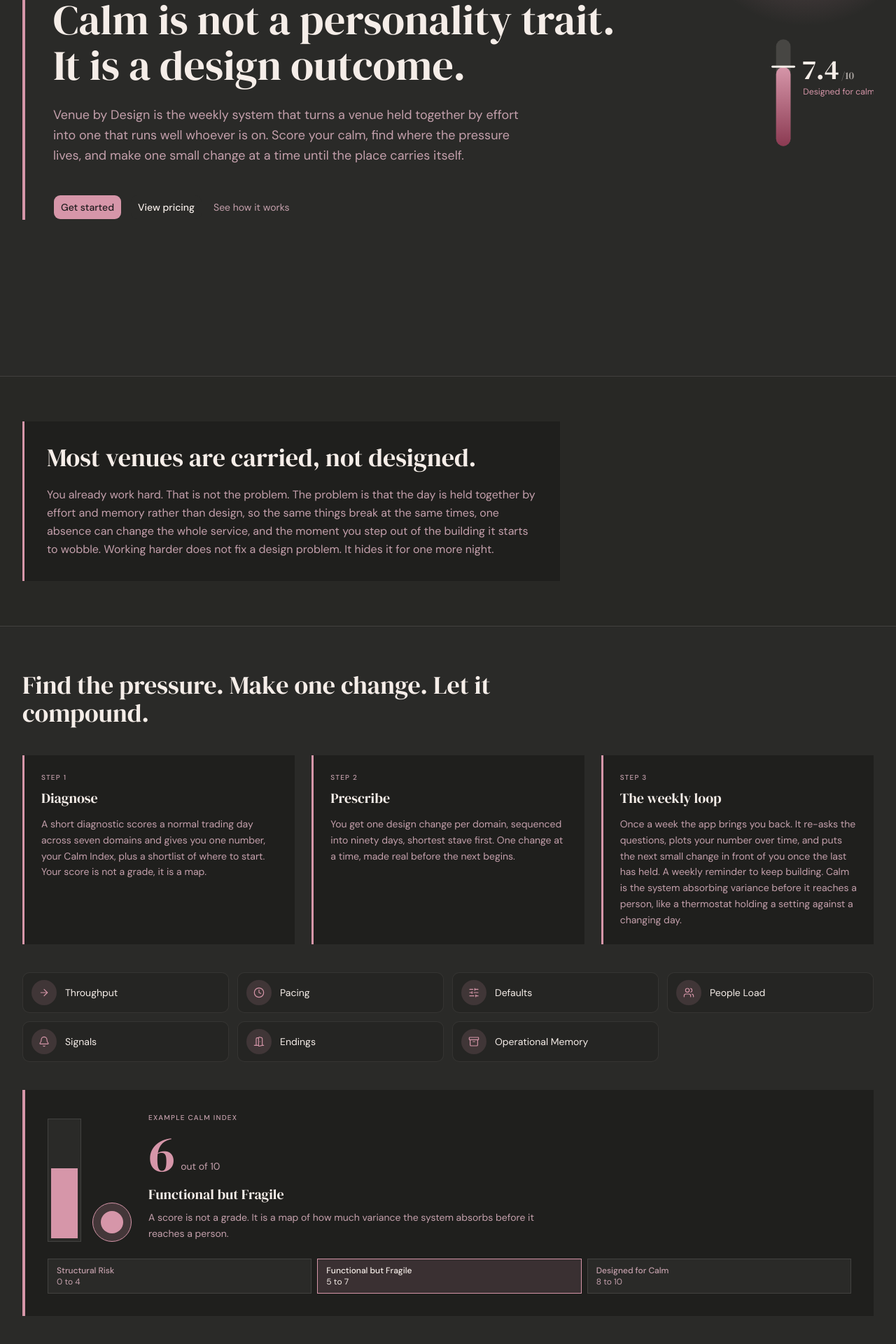
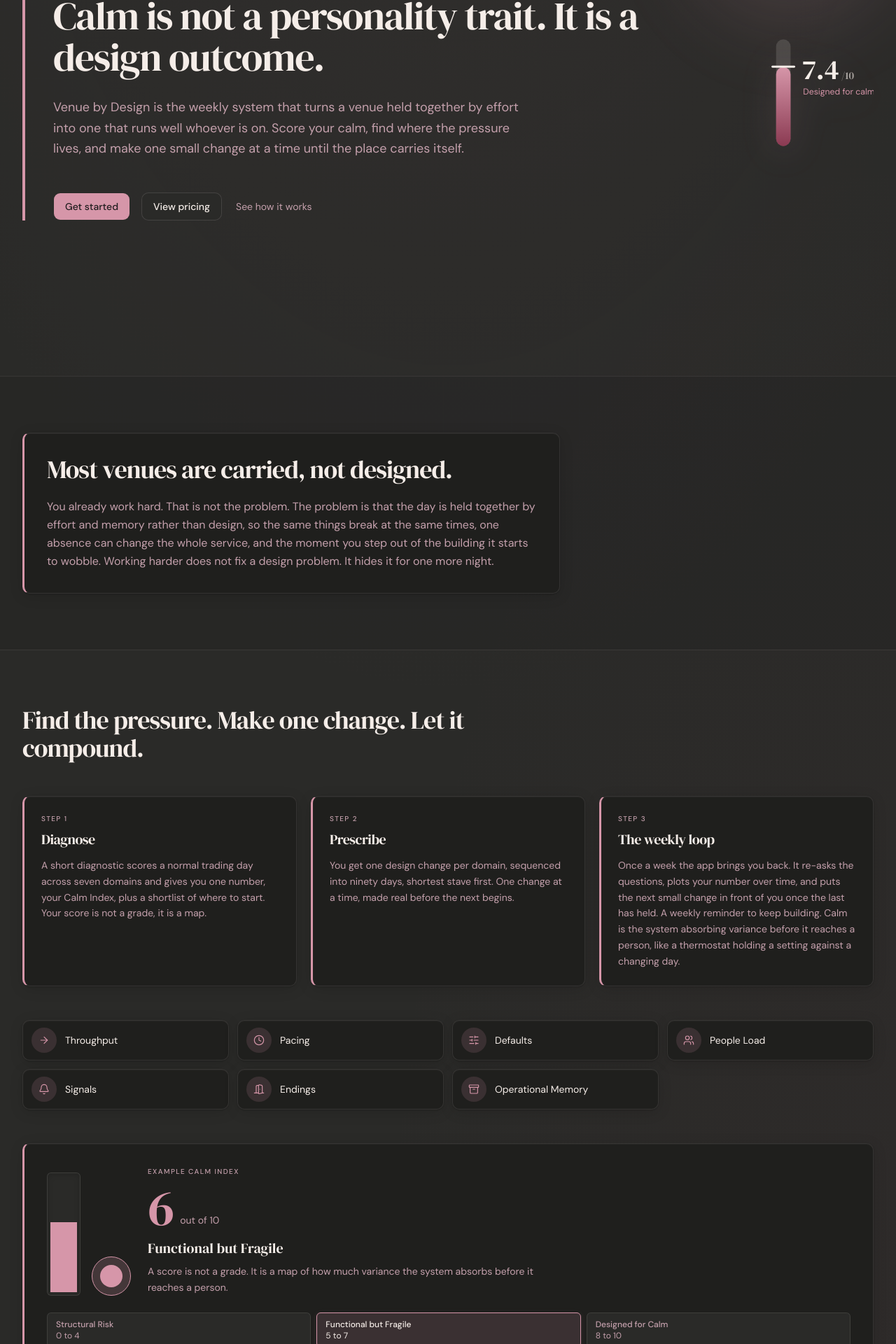
Before and after one commit to FoodGameMedia/venue-by-design, a Next.js app: page / in a window 1280 px wide. Shown: the part 320-2240 px from the top of the page at 70% size. Built offline with nearby package versions, Linux system fonts and the light colour scheme.

Commit message:
Add premium depth and polish to sales and dashboard UI.
Introduce reusable elevation tokens and prescription-card styling so pages feel layered and refined without changing brand colors or copy.

Co-authored-by: Cursor <cursoragent@cursor.com>

```diff
--- a/src/app/globals.css
+++ b/src/app/globals.css
@@ -96,6 +96,15 @@
   --sidebar-accent-foreground: var(--blush);
   --sidebar-border: rgba(245, 237, 232, 0.12);
   --sidebar-ring: var(--rose);
+
+  --card-shadow:
+    0 1px 2px rgba(0, 0, 0, 0.16), 0 4px 20px rgba(0, 0, 0, 0.12),
+    inset 0 1px 0 rgba(245, 237, 232, 0.05);
+  --card-shadow-hover:
+    0 2px 4px rgba(0, 0, 0, 0.18), 0 8px 28px rgba(0, 0, 0, 0.16),
+    inset 0 1px 0 rgba(245, 237, 232, 0.08);
+  --card-border-subtle: rgba(245, 237, 232, 0.1);
+  --card-border-accent: rgba(214, 150, 169, 0.18);
 }
 
 .dark {
@@ -152,3 +161,107 @@
     }
   }
 }
+
+@layer components {
+  .vbd-page-bg {
+    background-image:
+      radial-gradient(ellipse 80% 50% at 50% -20%, rgba(214, 150, 169, 0.06), transparent),
+      radial-gradient(ellipse 60% 40% at 100% 50%, rgba(139, 58, 82, 0.04), transparent);
+  }
+
+  .vbd-section-label {
+    @apply text-[10px] font-medium uppercase tracking-[0.14em] text-muted-foreground;
+  }
+
+  .vbd-section-divider {
+    @apply border-t border-border/60;
+  }
+
+  .vbd-header-bar {
+    @apply border-b border-border/70 bg-card/80 backdrop-blur-md supports-[backdrop-filter]:bg-card/65;
+  }
+
+  .vbd-prescription-card {
+    border-radius: var(--radius-lg);
+    border: 1px solid var(--card-border-subtle);
+    border-left: 3px solid var(--rose);
+    background-color: var(--surface);
+    box-shadow: var(--card-shadow);
+    transition:
+      box-shadow 200ms ease,
+      border-color 200ms ease;
+  }
+
+  .vbd-elevated-card {
+    border-radius: var(--radius-lg);
+    border: 1px solid var(--card-border-subtle);
+    background-color: var(--surface);
+    box-shadow: var(--card-shadow);
+    transition:
+      box-shadow 200ms ease,
+      border-color 200ms ease,
+      transform 200ms ease;
+  }
+
+  .vbd-elevated-card-interactive {
+    cursor: pointer;
+  }
+
+  .vbd-elevated-card-interactive:hover {
+    border-color: var(--card-border-accent);
+    box-shadow: var(--card-shadow-hover);
+    transform: translateY(-1px);
+  }
+
+  .vbd-hero-accent {
+    border-left: 4px solid var(--rose);
+    padding-left: 1.5rem;
+  }
+
+  @media (min-width: 640px) {
+    .vbd-hero-accent {
+      padding-left: 2.5rem;
+    }
+  }
+
+  .vbd-cta {
+    @apply inline-flex shrink-0 cursor-pointer items-center justify-center rounded-lg border border-transparent bg-clip-padding text-sm font-medium whitespace-nowrap outline-none select-none transition-all duration-200 focus-visible:border-ring focus-visible:ring-3 focus-visible:ring-ring/50 active:translate-y-px disabled:pointer-events-none disabled:opacity-50;
+  }
+
+  .vbd-cta-lg {
+    @apply h-10 gap-2 px-4;
+  }
+
+  .vbd-cta-primary {
+    @apply bg-primary text-primary-foreground hover:-translate-y-px hover:opacity-95 hover:shadow-[0_4px_14px_rgba(214,150,169,0.22)];
+  }
+
+  .vbd-cta-outline {
+    @apply border-border bg-background hover:-translate-y-px hover:border-primary/30 hover:bg-muted hover:text-foreground hover:shadow-[0_2px_10px_rgba(0,0,0,0.12)];
+  }
+
+  .vbd-product-card {
+    @apply cursor-pointer rounded-[14px] border border-[#2A2A28]/[0.08] bg-[#F5EDE8] p-6 text-[#2A2A28] shadow-[0_2px_12px_rgba(42,42,40,0.08),inset_0_1px_0_rgba(255,255,255,0.55)] transition-[box-shadow,transform,border-color] duration-200 hover:-translate-y-0.5 hover:border-[#D696A9]/30 hover:shadow-[0_6px_24px_rgba(42,42,40,0.12),inset_0_1px_0_rgba(255,255,255,0.65)] sm:p-8;
+  }
+
+  .vbd-muted-section {
+    @apply bg-card/25;
+  }
+
+  .vbd-chat-bubble-user {
+    @apply ml-auto rounded-xl rounded-br-sm bg-primary px-3.5 py-2.5 text-sm leading-relaxed text-primary-foreground shadow-[0_2px_8px_rgba(214,150,169,0.2)];
+  }
+
+  .vbd-chat-bubble-assistant {
+    @apply mr-auto rounded-xl rounded-bl-sm border border-border/80 bg-background px-3.5 py-2.5 text-sm leading-relaxed text-foreground shadow-[var(--card-shadow)];
+  }
+}
+
+@media (prefers-reduced-motion: reduce) {
+  .vbd-elevated-card-interactive:hover,
+  .vbd-cta-primary:hover,
+  .vbd-cta-outline:hover,
+  .vbd-product-card:hover {
+    transform: none;
+  }
+}
--- a/src/app/page.tsx
+++ b/src/app/page.tsx
@@ -9,19 +9,8 @@ import { SocialProofSection } from "@/components/sales/social-proof-section";
 const DIAGNOSTIC_CTA = "/pricing?diagnostic=required";
 const PRICING_CTA = "/pricing";
 
-const CTA_BASE =
-  "group/button inline-flex shrink-0 cursor-pointer items-center justify-center rounded-lg border border-transparent bg-clip-padding text-sm font-medium whitespace-nowrap transition-colors duration-200 outline-none select-none focus-visible:border-ring focus-visible:ring-3 focus-visible:ring-ring/50 active:translate-y-px disabled:pointer-events-none disabled:opacity-50";
-const CTA_LG = "h-9 gap-1.5 px-2.5";
-const CTA_PRIMARY = "bg-primary text-primary-foreground hover:opacity-95";
-const CTA_OUTLINE =
-  "border-border bg-background hover:bg-muted hover:text-foreground dark:border-input dark:bg-input/30 dark:hover:bg-input/50";
-
 function SectionLabel({ children }: { children: string }) {
-  return (
-    <p className="text-[10px] font-medium uppercase tracking-[0.12em] text-muted-foreground">
-      {children}
-    </p>
-  );
+  return <p className="vbd-section-label">{children}</p>;
 }
 
 function ProductCard({
@@ -34,50 +23,50 @@ function ProductCard({
   body: string;
 }) {
   return (
-    <div className="rounded-[14px] bg-[#F5EDE8] p-6 text-[#2A2A28] sm:p-8">
-      <p className="text-[10px] font-medium uppercase tracking-[0.12em] text-[#2A2A28]/60">
+    <div className="vbd-product-card">
+      <p className="text-[10px] font-medium uppercase tracking-[0.14em] text-[#2A2A28]/55">
         {subtitle}
       </p>
-      <h3 className="mt-2 font-serif text-2xl text-[#2A2A28]">{title}</h3>
-      <p className="mt-3 text-sm leading-relaxed text-[#2A2A28]/80">{body}</p>
+      <h3 className="mt-2 font-serif text-2xl tracking-tight text-[#2A2A28]">{title}</h3>
+      <p className="mt-3 text-sm leading-relaxed text-[#2A2A28]/75">{body}</p>
     </div>
   );
 }
 
 export default function Home() {
   return (
-    <div className="relative min-h-screen w-full bg-background">
+    <div className="vbd-page-bg relative min-h-screen w-full bg-background">
       <PublicHeader />
 
       <main>
         {/* Hero */}
-        <section className="relative isolate overflow-hidden flex min-h-screen flex-col justify-center px-4 py-16 sm:px-6 lg:px-8">
+        <section className="relative isolate flex min-h-screen flex-col justify-center overflow-hidden px-4 py-20 sm:px-6 sm:py-24 lg:px-8">
           <SectionGlow variant="hero" testId="sales-hero-glow" />
-          <div className="flex w-full flex-col items-center gap-10 lg:flex-row lg:items-center lg:justify-between lg:gap-16">
-            <div className="w-full max-w-4xl border-l-4 border-primary pl-6 sm:pl-10">
-              <p className="text-sm text-muted-foreground">For Australian hospitality operators</p>
+          <div className="flex w-full flex-col items-center gap-12 lg:flex-row lg:items-center lg:justify-between lg:gap-20">
+            <div className="vbd-hero-accent w-full max-w-4xl">
+              <p className="vbd-section-label">For Australian hospitality operators</p>
               <h1
-                className="mt-4 font-serif text-4xl leading-[1.08] text-foreground sm:text-5xl lg:text-6xl"
+                className="mt-5 font-serif text-4xl leading-[1.06] tracking-tight text-foreground sm:text-5xl lg:text-[3.5rem] lg:leading-[1.05]"
                 data-testid="sales-hero-headline"
               >
                 Calm is not a personality trait. It is a design outcome.
               </h1>
-              <p className="mt-6 max-w-2xl text-base leading-relaxed text-muted-foreground sm:text-lg">
+              <p className="mt-7 max-w-2xl text-base leading-relaxed text-muted-foreground sm:text-lg sm:leading-relaxed">
                 Venue by Design is the weekly system that turns a venue held together by effort into
                 one that runs well whoever is on. Score your calm, find where the pressure lives, and
                 make one small change at a time until the place carries itself.
               </p>
-              <div className="mt-10 flex flex-col gap-3 sm:flex-row sm:flex-wrap sm:items-center">
+              <div className="mt-12 flex flex-col gap-3 sm:flex-row sm:flex-wrap sm:items-center sm:gap-4">
                 <Link
                   href={DIAGNOSTIC_CTA}
-                  className={`${CTA_BASE} ${CTA_LG} ${CTA_PRIMARY}`}
+                  className="vbd-cta vbd-cta-lg vbd-cta-primary"
                   data-testid="sales-cta-get-started"
                 >
                   Get started
                 </Link>
                 <Link
                   href={PRICING_CTA}
-                  className={`${CTA_BASE} ${CTA_LG} ${CTA_OUTLINE}`}
+                  className="vbd-cta vbd-cta-lg vbd-cta-outline"
                   data-testid="sales-cta-pricing"
                 >
                   View pricing
@@ -96,9 +85,9 @@ export default function Home() {
         </section>
 
         {/* The problem */}
-        <section className="border-t border-border bg-card/20 px-4 py-16 sm:px-6 lg:px-8">
-          <div className="w-full max-w-3xl border-l-[3px] border-primary bg-card p-6 sm:p-8">
-            <h2 className="font-serif text-3xl text-foreground sm:text-4xl">
+        <section className="vbd-section-divider vbd-muted-section px-4 py-20 sm:px-6 lg:px-8">
+          <div className="vbd-prescription-card w-full max-w-3xl p-6 sm:p-8">
+            <h2 className="font-serif text-3xl tracking-tight text-foreground sm:text-4xl">
               Most venues are carried, not designed.
             </h2>
             <p className="mt-5 text-sm leading-relaxed text-muted-foreground sm:text-base">
@@ -112,35 +101,35 @@ export default function Home() {
         </section>
 
         {/* How it works */}
-        <section id="loop" className="border-t border-border px-4 py-16 sm:px-6 lg:px-8">
-          <div className="w-full space-y-10">
+        <section id="loop" className="vbd-section-divider px-4 py-20 sm:px-6 lg:px-8">
+          <div className="w-full space-y-12">
             <div className="max-w-3xl">
-              <h2 className="font-serif text-3xl text-foreground sm:text-4xl">
+              <h2 className="font-serif text-3xl tracking-tight text-foreground sm:text-4xl">
                 Find the pressure. Make one change. Let it compound.
               </h2>
             </div>
 
-            <div className="grid gap-6 lg:grid-cols-3">
-              <div className="border-l-[3px] border-primary bg-card p-6">
+            <div className="grid gap-5 lg:grid-cols-3">
+              <div className="vbd-prescription-card p-6">
                 <SectionLabel>Step 1</SectionLabel>
-                <h3 className="mt-2 font-serif text-xl text-foreground">Diagnose</h3>
+                <h3 className="mt-2 font-serif text-xl tracking-tight text-foreground">Diagnose</h3>
                 <p className="mt-3 text-sm leading-relaxed text-muted-foreground">
                   A short diagnostic scores a normal trading day across seven domains and gives you
                   one number, your Calm Index, plus a shortlist of where to start. Your score is
                   not a grade, it is a map.
                 </p>
               </div>
-              <div className="border-l-[3px] border-primary bg-card p-6">
+              <div className="vbd-prescription-card p-6">
                 <SectionLabel>Step 2</SectionLabel>
-                <h3 className="mt-2 font-serif text-xl text-foreground">Prescribe</h3>
+                <h3 className="mt-2 font-serif text-xl tracking-tight text-foreground">Prescribe</h3>
                 <p className="mt-3 text-sm leading-relaxed text-muted-foreground">
                   You get one design change per domain, sequenced into ninety days, shortest stave
                   first. One change at a time, made real before the next begins.
                 </p>
               </div>
-              <div className="border-l-[3px] border-primary bg-card p-6">
+              <div className="vbd-prescription-card p-6">
                 <SectionLabel>Step 3</SectionLabel>
-                <h3 className="mt-2 font-serif text-xl text-foreground">The weekly loop</h3>
+                <h3 className="mt-2 font-serif text-xl tracking-tight text-foreground">The weekly loop</h3>
                 <p className="mt-3 text-sm leading-relaxed text-muted-foreground">
                   Once a week the app brings you back. It re-asks the questions, plots your number
                   over time, and puts the next small change in front of you once the last has held. A
@@ -154,7 +143,7 @@ export default function Home() {
 
             <CalmThermostat value={6} label="Example Calm Index" />
 
-            <blockquote className="border-l-4 border-accent bg-card p-6 sm:p-8">
+            <blockquote className="vbd-prescription-card border-l-4 border-l-accent p-6 sm:p-8">
               <p className="font-serif text-xl leading-relaxed text-foreground sm:text-2xl">
                 Every change passes one test. Does it hold on the night its author is rostered off?
                 If it needs you in the building, it is not yet a design.
@@ -164,10 +153,10 @@ export default function Home() {
         </section>
 
         {/* What you get */}
-        <section className="border-t border-border bg-card/20 px-4 py-16 sm:px-6 lg:px-8">
-          <div className="w-full space-y-8">
-            <h2 className="font-serif text-3xl text-foreground sm:text-4xl">What you get</h2>
-            <div className="grid gap-6 lg:grid-cols-2">
+        <section className="vbd-section-divider vbd-muted-section px-4 py-20 sm:px-6 lg:px-8">
+          <div className="w-full space-y-10">
+            <h2 className="font-serif text-3xl tracking-tight text-foreground sm:text-4xl">What you get</h2>
+            <div className="grid gap-5 lg:grid-cols-2">
               <ProductCard
                 title="Deep Diagnostic"
                 subtitle="One-time"
@@ -183,10 +172,10 @@ export default function Home() {
         </section>
 
         {/* The quiet advantage */}
-        <section className="relative isolate overflow-hidden border-t border-border bg-card/20 px-4 py-16 sm:px-6 lg:px-8">
+        <section className="vbd-muted-section relative isolate overflow-hidden px-4 py-20 sm:px-6 lg:px-8">
           <SectionGlow variant="quiet-advantage" testId="sales-quiet-advantage-glow" />
-          <div className="w-full max-w-3xl border-l-[3px] border-primary bg-card p-6 sm:p-8">
-            <h2 className="font-serif text-3xl text-foreground sm:text-4xl">The quiet advantage</h2>
+          <div className="vbd-prescription-card relative w-full max-w-3xl p-6 sm:p-8">
+            <h2 className="font-serif text-3xl tracking-tight text-foreground sm:text-4xl">The quiet advantage</h2>
             <p className="mt-5 text-sm leading-relaxed text-muted-foreground sm:text-base">
               Calm does not show up in your dining room as anything dramatic. It shows up as a place
               that runs well whoever is on, keeps what it has learned, and quietly compounds, while
@@ -198,9 +187,9 @@ export default function Home() {
         </section>
 
         {/* Who it is for */}
-        <section className="border-t border-border bg-card/20 px-4 py-16 sm:px-6 lg:px-8">
-          <div className="w-full max-w-3xl border-l-[3px] border-primary bg-card p-6 sm:p-8">
-            <h2 className="font-serif text-3xl text-foreground sm:text-4xl">Who it is for</h2>
+        <section className="vbd-section-divider vbd-muted-section px-4 py-20 sm:px-6 lg:px-8">
+          <div className="vbd-prescription-card w-full max-w-3xl p-6 sm:p-8">
+            <h2 className="font-serif text-3xl tracking-tight text-foreground sm:text-4xl">Who it is for</h2>
             <p className="mt-5 text-sm leading-relaxed text-muted-foreground sm:text-base">
               Built for those who know they are working hard but not seeing results. Owner-operators,
               venue managers, and small groups who are tired of carrying the day on effort and want a
@@ -213,11 +202,11 @@ export default function Home() {
 
         {/* Commitment */}
         <section
-          className="border-t border-border px-4 py-16 sm:px-6 lg:px-8"
+          className="vbd-section-divider px-4 py-20 sm:px-6 lg:px-8"
           data-testid="sales-commitment-section"
         >
-          <div className="w-full max-w-3xl border-l-[3px] border-primary bg-card p-6 sm:p-8">
-            <h2 className="font-serif text-3xl text-foreground sm:text-4xl">
+          <div className="vbd-prescription-card w-full max-w-3xl p-6 sm:p-8">
+            <h2 className="font-serif text-3xl tracking-tight text-foreground sm:text-4xl">
               The hard part is not starting. It is not stopping.
             </h2>
             <p className="mt-5 text-sm leading-relaxed text-muted-foreground sm:text-base">
@@ -232,23 +221,23 @@ export default function Home() {
         </section>
 
         {/* Final CTA */}
-        <section className="border-t border-border bg-card/20 px-4 py-20 sm:px-6 lg:px-8">
-          <div className="w-full max-w-3xl border-l-4 border-primary pl-6 sm:pl-10">
+        <section className="vbd-section-divider vbd-muted-section px-4 py-24 sm:px-6 lg:px-8">
+          <div className="vbd-hero-accent w-full max-w-3xl">
             <h2
-              className="font-serif text-4xl text-foreground sm:text-5xl"
+              className="font-serif text-4xl tracking-tight text-foreground sm:text-5xl"
               data-testid="sales-final-cta-heading"
             >
               Commit to the next ninety days.
             </h2>
-            <div className="mt-8 flex flex-col gap-3 sm:flex-row sm:flex-wrap">
-              <Link href={DIAGNOSTIC_CTA} className={`${CTA_BASE} ${CTA_LG} ${CTA_PRIMARY}`}>
+            <div className="mt-10 flex flex-col gap-3 sm:flex-row sm:flex-wrap sm:gap-4">
+              <Link href={DIAGNOSTIC_CTA} className="vbd-cta vbd-cta-lg vbd-cta-primary">
                 Book your Deep Diagnostic
               </Link>
-              <Link href={PRICING_CTA} className={`${CTA_BASE} ${CTA_LG} ${CTA_OUTLINE}`}>
+              <Link href={PRICING_CTA} className="vbd-cta vbd-cta-lg vbd-cta-outline">
                 View pricing
               </Link>
             </div>
-            <p className="mt-10 font-serif text-lg text-muted-foreground">
+            <p className="mt-12 font-serif text-lg text-muted-foreground">
               Calm is not a personality trait. It is a design outcome.
             </p>
           </div>
--- a/src/components/app-nav.tsx
+++ b/src/components/app-nav.tsx
@@ -10,7 +10,7 @@ const DESTINATIONS = [
 
 export function AppNav({ title = "Venue by Design" }: { title?: string }) {
   return (
-    <header className="sticky top-0 z-10 border-b border-border bg-card">
+    <header className="vbd-header-bar sticky top-0 z-10">
       <div className="flex min-h-[56px] w-full flex-col gap-3 px-4 py-3 sm:px-6 lg:flex-row lg:items-center lg:justify-between lg:px-8">
         <Link href="/dashboard" className="font-serif text-lg text-foreground">
           {title}
@@ -20,7 +20,7 @@ export function AppNav({ title = "Venue by Design" }: { title?: string }) {
             <Link
               key={item.href}
               href={item.href}
-              className="inline-flex h-8 cursor-pointer items-center justify-center border border-border bg-background px-3 text-xs font-medium text-muted-foreground transition-colors duration-200 hover:border-primary/50 hover:text-foreground"
+              className="inline-flex h-8 cursor-pointer items-center justify-center rounded-md border border-border/80 bg-background px-3 text-xs font-medium text-muted-foreground shadow-[var(--card-shadow)] transition-all duration-200 hover:-translate-y-px hover:border-primary/40 hover:text-foreground hover:shadow-[var(--card-shadow-hover)]"
             >
               {item.label}
             </Link>
--- a/src/components/calm-thermostat.tsx
+++ b/src/components/calm-thermostat.tsx
@@ -18,10 +18,10 @@ export function CalmThermostat({
   const fill = `${safeValue * 10}%`;
 
   return (
-    <div className="border-l-4 border-primary bg-card p-6 sm:p-8" data-testid="calm-thermostat">
+    <div className="vbd-prescription-card p-6 sm:p-8" data-testid="calm-thermostat">
       <div className="grid gap-6 sm:grid-cols-[auto_1fr] sm:items-end">
         <div className="flex items-end gap-4">
-          <div className="flex h-44 w-12 flex-col justify-end border border-border bg-background p-1">
+          <div className="flex h-44 w-12 flex-col justify-end rounded-sm border border-border/80 bg-background p-1 shadow-[inset_0_2px_8px_rgba(0,0,0,0.15)]">
             <div className="w-full bg-primary transition-all duration-500" style={{ height: fill }} />
           </div>
           <div className="flex h-14 w-14 items-center justify-center rounded-full border border-primary bg-primary/20">
@@ -30,7 +30,7 @@ export function CalmThermostat({
         </div>
 
         <div>
-          <p className="text-[10px] font-medium uppercase tracking-[0.12em] text-muted-foreground">
+          <p className="vbd-section-label">
             {label}
           </p>
           <div className="mt-2 flex items-end gap-2">
@@ -54,10 +54,10 @@ export function CalmThermostat({
         {CALM_BANDS.map((b) => (
           <div
             key={b.id}
-            className={`border px-3 py-2 text-xs ${
+            className={`rounded-sm border px-3 py-2 text-xs transition-colors duration-200 ${
               b.id === band.id
-                ? "border-primary bg-primary/15 text-foreground"
-                : "border-border bg-background text-muted-foreground"
+                ? "border-primary bg-primary/15 text-foreground shadow-[0_2px_8px_rgba(214,150,169,0.12)]"
+                : "border-border/80 bg-background text-muted-foreground"
             }`}
           >
             <span className="block font-medium">{b.label}</span>
--- a/src/components/sales/domain-icon-list.tsx
+++ b/src/components/sales/domain-icon-list.tsx
@@ -42,7 +42,7 @@ export function DomainIconList() {
         return (
           <li
             key={domain}
-            className="flex items-center gap-3 rounded-lg border border-border/60 bg-card/40 px-3 py-2.5"
+            className="vbd-elevated-card flex items-center gap-3 px-3 py-2.5 transition-[box-shadow,border-color] duration-200 hover:border-primary/25"
           >
             <span className="flex size-9 shrink-0 items-center justify-center rounded-full bg-primary/15">
               <Icon className="size-4 text-primary" strokeWidth={1.75} aria-hidden />
--- a/src/components/sales/hero-calm-thermostat.tsx
+++ b/src/components/sales/hero-calm-thermostat.tsx
@@ -6,7 +6,7 @@ export function HeroCalmThermostat() {
       role="img"
       aria-label="Calm Index thermostat at 7.4 out of 10, designed for calm"
       data-testid="sales-hero-thermostat"
-      className="mx-auto shrink-0 lg:mx-0"
+      className="mx-auto shrink-0 drop-shadow-[0_8px_24px_rgba(214,150,169,0.15)] lg:mx-0"
     >
       <defs>
         <linearGradient id="cvfill" x1="0" y1="1" x2="0" y2="0">
--- a/src/components/sales/public-header.tsx
+++ b/src/components/sales/public-header.tsx
@@ -3,7 +3,7 @@ import { Button } from "@/components/ui/button";
 
 export function PublicHeader() {
   return (
-    <header className="border-b border-border bg-card">
+    <header className="vbd-header-bar sticky top-0 z-20">
       <div className="flex min-h-[56px] w-full items-center justify-between px-4 py-3 sm:px-6 lg:px-8">
         <Link href="/" className="cursor-pointer font-serif text-lg text-foreground">
           Venue by Design
--- a/src/components/sales/section-glow.tsx
+++ b/src/components/sales/section-glow.tsx
@@ -1,9 +1,9 @@
 type GlowVariant = "hero" | "quiet-advantage";
 
 const GLOW_STYLES: Record<GlowVariant, string> = {
-  hero: "bg-[radial-gradient(closest-side,rgba(214,150,169,0.40),rgba(214,150,169,0))] right-[-40px] top-[-40px] h-[340px] w-[340px]",
+  hero: "bg-[radial-gradient(closest-side,rgba(214,150,169,0.22),rgba(214,150,169,0))] right-[-60px] top-[-60px] h-[420px] w-[420px] blur-2xl",
   "quiet-advantage":
-    "bg-[radial-gradient(closest-side,rgba(139,58,82,0.50),rgba(139,58,82,0))] bottom-[-40px] left-[-40px] h-[360px] w-[360px]",
+    "bg-[radial-gradient(closest-side,rgba(139,58,82,0.18),rgba(139,58,82,0))] bottom-[-60px] left-[-60px] h-[400px] w-[400px] blur-2xl",
 };
 
 export function SectionGlow({
```
Also changed, not shown: src/app/dashboard/page.tsx (+24 -21 lines), src/components/advisor-chat/venue-advisor-panel.tsx (+19 -24 lines), src/components/next-change-card.tsx (+9 -9 lines), src/components/sales/social-proof-section.tsx (+5 -5 lines).
